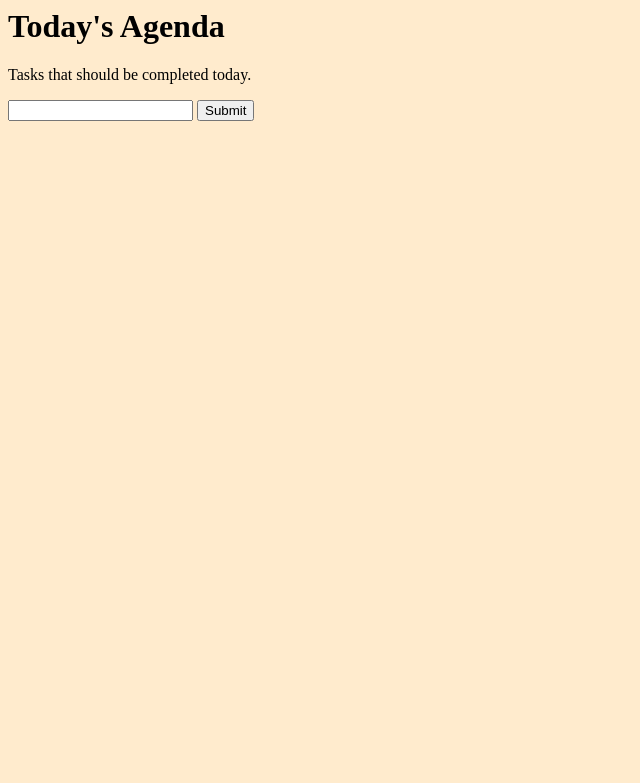
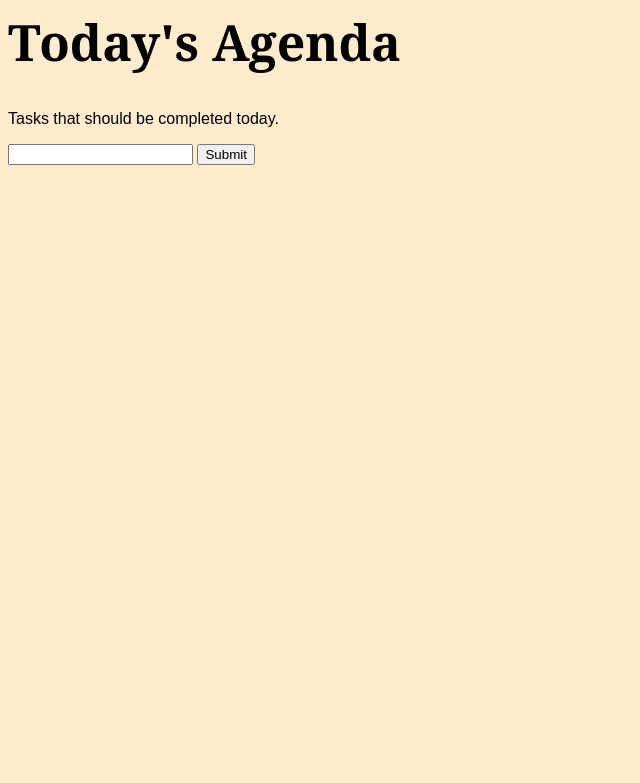
Before and after one commit to DEMENYACA/mytodoapp, a PHP site: page /todoapp.php in a window 1280 px wide. Shown: the top 783 px of the page, without its empty margins (0-640 px from the left). Run offline with PHP 8.4, Linux system fonts and the light colour scheme; data that the repository does not hold is empty.

Commit message:
Changed Title font and size

```diff
--- a/tablestyle.css
+++ b/tablestyle.css
@@ -1,11 +1,16 @@
 body{
 
     background-color: blanchedalmond;
+    font-family: Arial, Helvetica, sans-serif;
+}
+h1{
+    font-family: Cambria, Cochin, Georgia, Times, 'Times New Roman', serif;
+    font-size: 50px;
 }
 li{
     list-style-type: circle;
 }
 .button{
-    background-color: red;
-    box-shadow: greenyellow;
+    background-color: lavender;
+    font-style: arial;
 }
```
